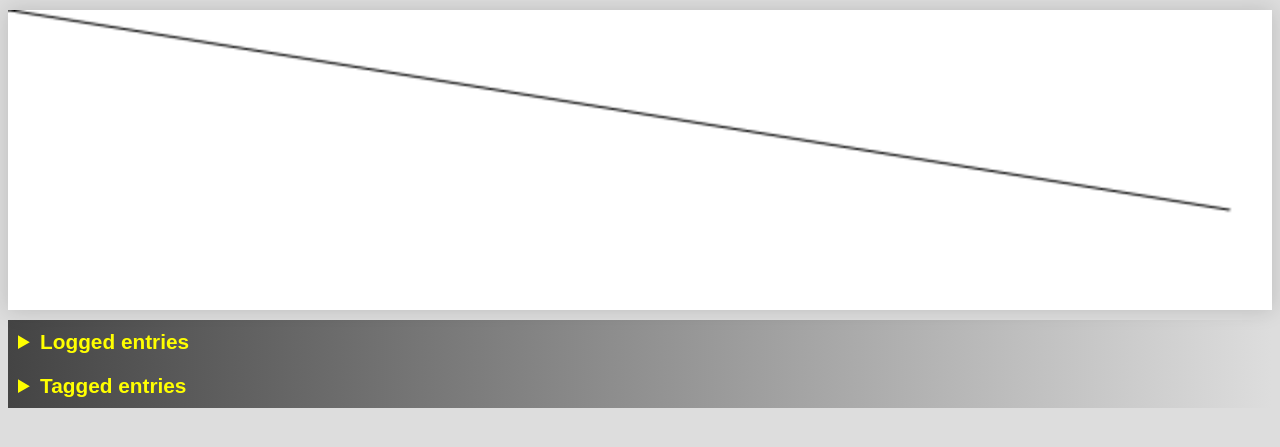
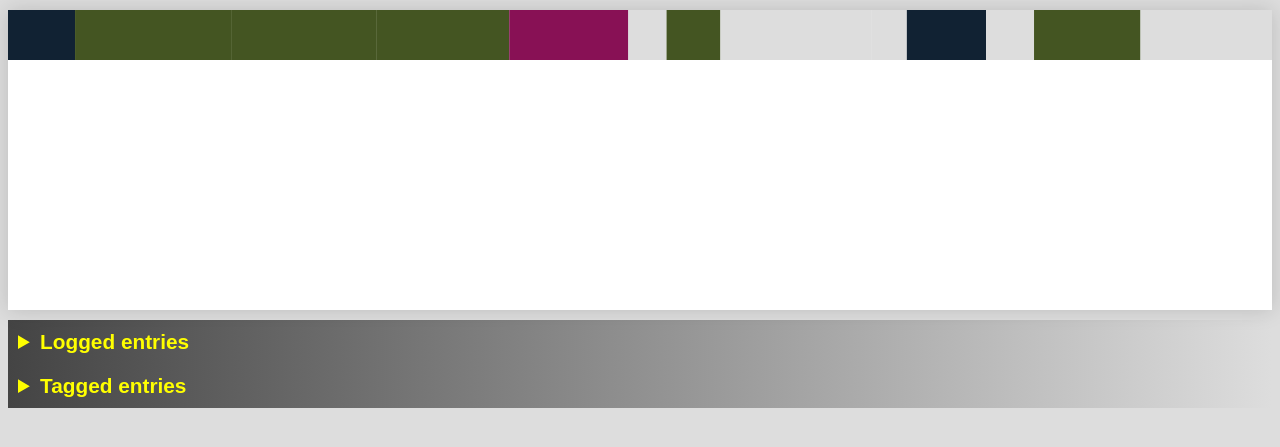
Before and after one commit to marcus-lundgren/mtag, a Flask app: page / in a window 1280 px wide. Shown: the part 52-499 px from the top of the page. Run offline with Flask 3, Linux system fonts and the light colour scheme.

Commit message:
Moved timeline javascript to a separate file

```diff
--- /dev/null
+++ b/mtag/web/static/js/timeline.js
@@ -0,0 +1,58 @@
+const canvasContainer = document.getElementById("canvas-container");
+const overlayCanvas = document.getElementById('overlay');
+const timelineCanvas = document.getElementById('timeline');
+
+const colors = [
+    "#123",
+    "#452",
+    "#ddd",
+    "#815"
+]
+function randomColor() {
+    return colors[Math.floor(Math.random() * colors.length)];
+}
+
+function createEntry(start) {
+    return {
+        startX: start,
+        stopX: start + 30 + Math.random() * 140,
+        color: randomColor()
+    }
+}
+
+function overlayTimeline() {
+    const ctx = timelineCanvas.getContext("2d");
+    ctx.fillStyle = "#FFF";
+    ctx.fillRect(0, 0, timelineCanvas.width, timelineCanvas.height);
+    for (let i = 0; i < timelineCanvas.width;) {
+        const entry = createEntry(i);
+        ctx.fillStyle = entry.color;
+        ctx.fillRect(entry.startX, 0, entry.stopX - entry.startX, 50);
+        i = entry.stopX;
+    }
+}
+
+function overlayTest() {
+    const ctx = overlayCanvas.getContext("2d");
+    new ResizeObserver(() => {
+        console.log("Resizing..");
+        overlayCanvas.width = canvasContainer.clientWidth;
+        overlayCanvas.height = canvasContainer.clientHeight;
+        timelineCanvas.width = canvasContainer.clientWidth;
+        timelineCanvas.height = canvasContainer.clientHeight;
+        overlayTimeline();
+    }).observe(canvasContainer);
+
+    overlayCanvas.addEventListener("mousemove", (event) => {
+        const mouseX = event.offsetX;
+        ctx.clearRect(0, 0, overlayCanvas.width * 100, overlayCanvas.height);
+        ctx.strokeStyle = "#444";
+        ctx.beginPath();
+        ctx.moveTo(mouseX, 0);
+        ctx.lineTo(mouseX, overlayCanvas.height);
+        ctx.stroke();
+    })
+}
+
+overlayTimeline();
+overlayTest();
--- a/mtag/web/templates/index.html
+++ b/mtag/web/templates/index.html
@@ -54,42 +54,5 @@
     </tbody>
   </table>
 </details>
-
-<script>
-  const canvasContainer = document.getElementById("canvas-container");
-
-  function overlayTimeline() {
-      const canvas = document.getElementById('timeline');
-      var ctx = canvas.getContext("2d");
-      ctx.fillStyle = "#FFF";
-      ctx.fillRect(0, 0, canvas.width, canvas.height);
-      ctx.beginPath();
-      ctx.moveTo(0, 0);
-      ctx.lineTo(canvas.width - 10, 100);
-      ctx.stroke();
-  }
-
-  function overlayTest() {
-      const canvas = document.getElementById('overlay');
-      const ctx = canvas.getContext("2d");
-      new ResizeObserver(() => {
-          console.log("Resizing..");
-          canvas.width = canvasContainer.clientWidth;
-          canvas.height = canvasContainer.clientHeight;
-      }).observe(canvasContainer);
-
-      canvas.addEventListener("mousemove", (event) => {
-          const mouseX = event.offsetX;
-          ctx.clearRect(0, 0, canvas.width * 100, canvas.height);
-          ctx.strokeStyle = "#444";
-          ctx.beginPath();
-          ctx.moveTo(mouseX, 0);
-          ctx.lineTo(mouseX, canvas.height);
-          ctx.stroke();
-      })
-  }
-
-  overlayTimeline();
-  overlayTest();
-</script>
+<script type="text/javascript" src="{{ url_for('static', filename='js/timeline.js') }}"></script>
 {% endblock %}
```
